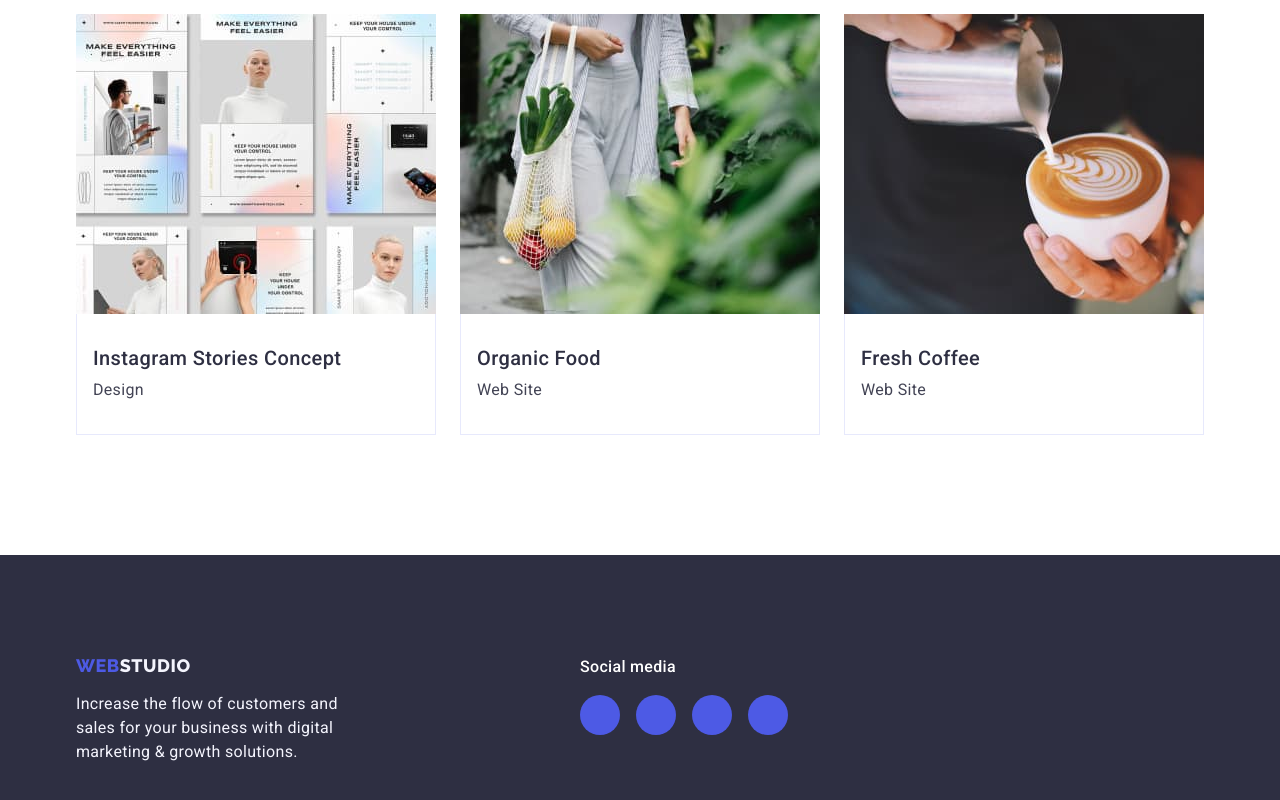
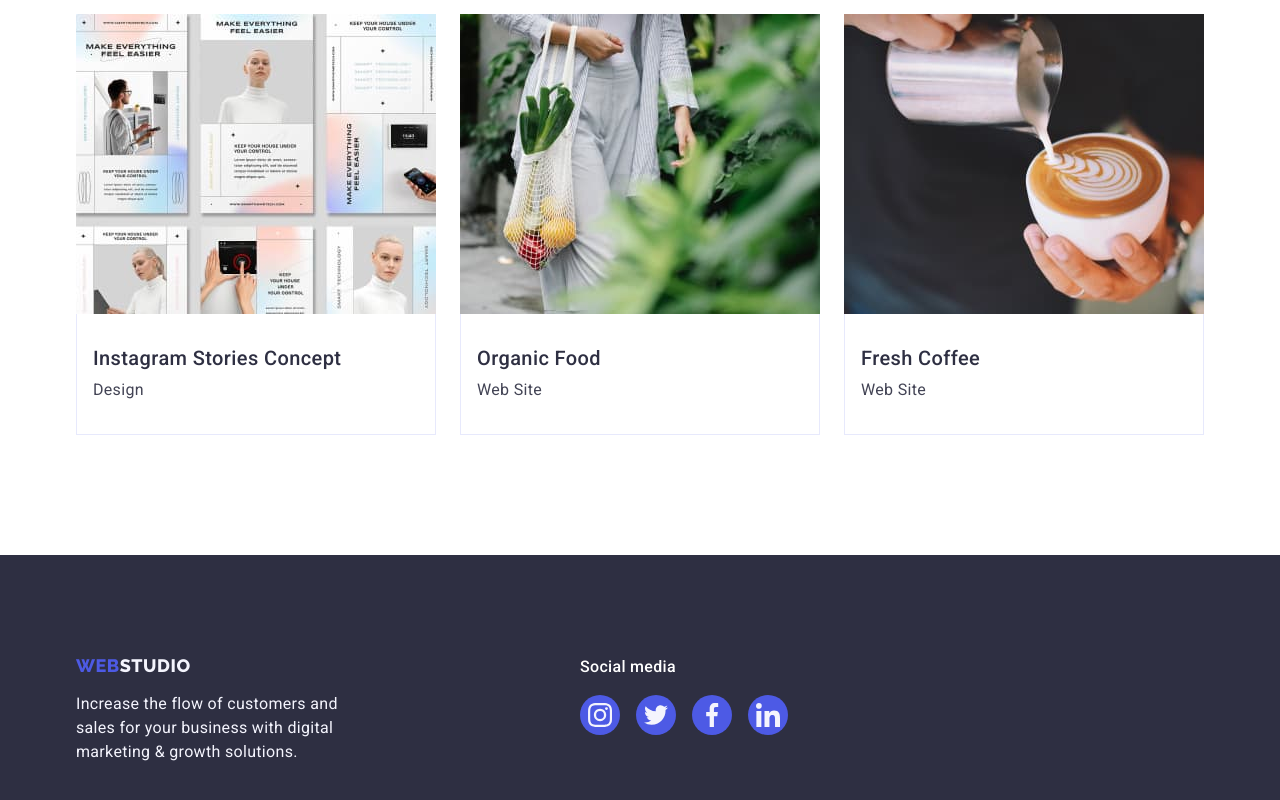
Before and after one commit to Vaku1a/goit-markup-hw-05, a plain HTML site: page portfolio.html in a window 1280 px wide. Shown: the part 1215-2015 px from the top of the page. Drawn offline with nearby package versions, Linux system fonts and the light colour scheme.

Commit message:
hw-5-initial

```diff
--- a/css/styles.css
+++ b/css/styles.css
@@ -485,10 +485,8 @@ button {
 
 .clients-list {
   display: flex;
-  gap: 24px;
   justify-content: center;
   align-items: center;
-  margin-bottom: 124px;
 }
 
 .clients-item {
@@ -730,11 +728,11 @@ button {
 
 
 
-.filters-item:hover {
+/* .filters-item:hover {
   border: 1px solid var(--cloud, #F4F4FD);
   background: var(--white, #FFF);
   box-shadow: 0px 2px 1px 0px rgba(46, 47, 66, 0.08), 0px 1px 1px 0px rgba(46, 47, 66, 0.16), 0px 1px 6px 0px rgba(46, 47, 66, 0.08);
-}
+} */
 
 .filters-item:hover .overlay {
   transform: translateY(0);
--- a/portfolio.html
+++ b/portfolio.html
@@ -242,28 +242,28 @@
                     <li class="footer-soc-item">
                         <a href="" class="footer-soc-link">
                             <svg class="footer-soc-icon" width="24" height="24">
-                                <use href="./images/sprite.svg#icon-instagram-1"></use>
+                                <use href="./images/icons.svg#icon-instagram-1"></use>
                             </svg>
                         </a>
                     </li>
                     <li class="footer-soc-item">
                         <a href="" class="footer-soc-link">
                             <svg class="footer-soc-icon" width="24" height="24">
-                                <use href="./images/sprite.svg#icon-twitter-2"></use>
+                                <use href="./images/icons.svg#icon-twitter-2"></use>
                             </svg>
                         </a>
                     </li>
                     <li class="footer-soc-item">
                         <a href="" class="footer-soc-link">
                             <svg class="footer-soc-icon" width="24" height="24">
-                                <use href="./images/sprite.svg#icon-facebook-3"></use>
+                                <use href="./images/icons.svg#icon-facebook-3"></use>
                             </svg>
                         </a>
                     </li>
                     <li class="footer-soc-item">
                         <a href="" class="footer-soc-link">
                             <svg class="footer-soc-icon" width="24" height="24">
-                                <use href="./images/sprite.svg#icon-linkedin-4"></use>
+                                <use href="./images/icons.svg#icon-linkedin-4"></use>
                             </svg>
                         </a>
                     </li>
```
